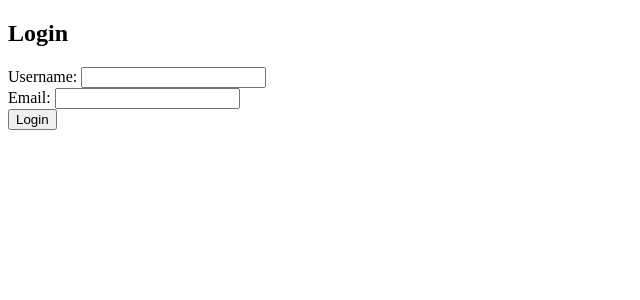
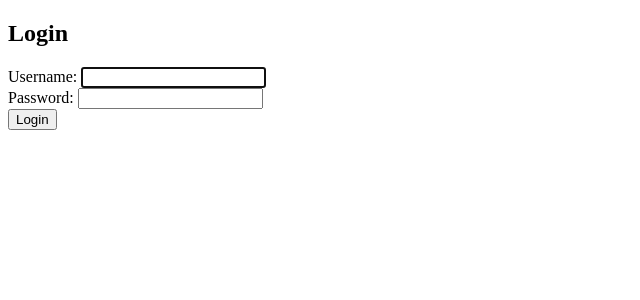
Before and after one commit to Angore-78/Alx_Capstone_Reminder_Web_App, a Django app: page /login/ in a window 1280 px wide. Shown: the part 26-326 px from the top of the page, without its empty margins (0-640 px from the left). Run offline with Django 5.2, Linux system fonts and the light colour scheme.

Commit message:
use SignUp custom form for sign_up template, include logout redirect in login template,install django-crispy-forms and add it to task_manager/settings.py

```diff
--- a/reminders/forms.py
+++ b/reminders/forms.py
@@ -1,23 +1,25 @@
 from django import forms
-from .models import Task,Priority,Author
+from .models import Task,Priority
+from django.contrib.auth.models import User
 from django.contrib.auth.forms import UserCreationForm
 
 
 class SignUpForm(UserCreationForm):
-    username=forms.CharField(max_length=100)
-    email=forms.EmailField(max_length=200)
+    email=forms.EmailField()
 
     class Meta:
-        model=Author
-        fields=['username','email','password1','password2',]
+        model=User
+        fields=['username','email','password1','password2']
 
 
 class LoginForm(forms.Form):
-    username=forms.CharField(max_length=100)
-    email = forms.EmailField(max_length=200)
+    username=forms.CharField(max_length=100,label='Username')
+    password=forms.CharField(max_length=200,label='Password')
+    email = forms.EmailField(widget=forms.PasswordInput,label='Email')
 
     class Meta:
-        fields=['username','email']
+        fields=['username','email','password']
+
 
 
 class TaskForm(forms.Form):
--- a/reminders/models.py
+++ b/reminders/models.py
@@ -35,7 +35,7 @@ class Author(AbstractBaseUser):
     is_superuser=models.BooleanField(default=False)
 
     USERNAME='username'
-    REQUIRED_FIELDS=['email']
+    REQUIRED_FIELDS=['email','username']
 
     objects=UserManager()
 
--- a/reminders/templates/registration/login.html
+++ b/reminders/templates/registration/login.html
@@ -2,12 +2,12 @@
 {% block title %} Login {% endblock title %}
 {% block content %}
 <h2> Login </h2>
-<form method="post">
+<form method="post" class="form-group">
     {% csrf_token %}
     {{ form }}
-    <button type="submit"> Login </button>
+    <button type="submit" class="btn btn-success"> Login </button>
     {% if user.is_authenticated %}
-    <a href="{% url '/' %}">Home</a>
+    <a href="{% url '' %}">Home</a>
     {% endif %}
 
 </form>
--- a/reminders/templates/registration/sign_up.html
+++ b/reminders/templates/registration/sign_up.html
@@ -7,6 +7,8 @@
         {% csrf_token %}
         {{ form }}
         <button type="submit"> Sign Up</button>
+        {% if user.is_authenticated%}
         <p>Login<a href="{% url 'login' %}">Here</a></p>
+        {% endif %}
     </form>
 {% endblock content %}
--- a/reminders/views.py
+++ b/reminders/views.py
@@ -1,7 +1,7 @@
 from django.shortcuts import render,redirect
 from django.http import HttpResponse
-from django.views.generic import ListView,DetailView
 from .models import Task
+from django.contrib.auth import login,authenticate
 from django.contrib.auth.forms import UserCreationForm
 from .forms import LoginForm,SignUpForm
 
@@ -23,7 +23,7 @@ def tasks(request):
 
 def login(request):
     if request.method=='POST':
-        form = LoginForm(request.Post)
+        form = LoginForm(request.POST)
         if form.is_valid():
             n=form.cleaned_data['username']
             return n
@@ -33,10 +33,10 @@ def login(request):
 
 def sign_up(request):
     if request.method=='POST':
-        form=UserCreationForm(request.POST)
+        form=SignUpForm(request.POST)
         if form.is_valid():
             form.save()
-            return redirect("/home")
+            return redirect("")
     else:
-        form=UserCreationForm
+        form=SignUpForm
     return render(request,'registration/sign_up.html',{'form':form})
--- a/task_manager/settings.py
+++ b/task_manager/settings.py
@@ -125,7 +125,7 @@ STATIC_URL = 'static/'
 
 DEFAULT_AUTO_FIELD = 'django.db.models.BigAutoField'
 
-LOGIN_REDIRECT_URL ='home'
-LOGOUT_REDIRECT_URL='home'
+LOGIN_REDIRECT_URL=" "
+LOGOUT_REDIRECT_URL=" "
 
 CRISPY_TEMPLATE_PACK='bootstrap4'
--- a/task_manager/urls.py
+++ b/task_manager/urls.py
@@ -19,6 +19,6 @@ from django.urls import path,include
 
 urlpatterns = [
     path('admin/', admin.site.urls),
-    path('/accounts/',include('django.contrib.auth.urls')),
+    path('',include('django.contrib.auth.urls')),
     path('',include('reminders.urls'))
 ]
```
Also changed, not shown: db.sqlite3.
